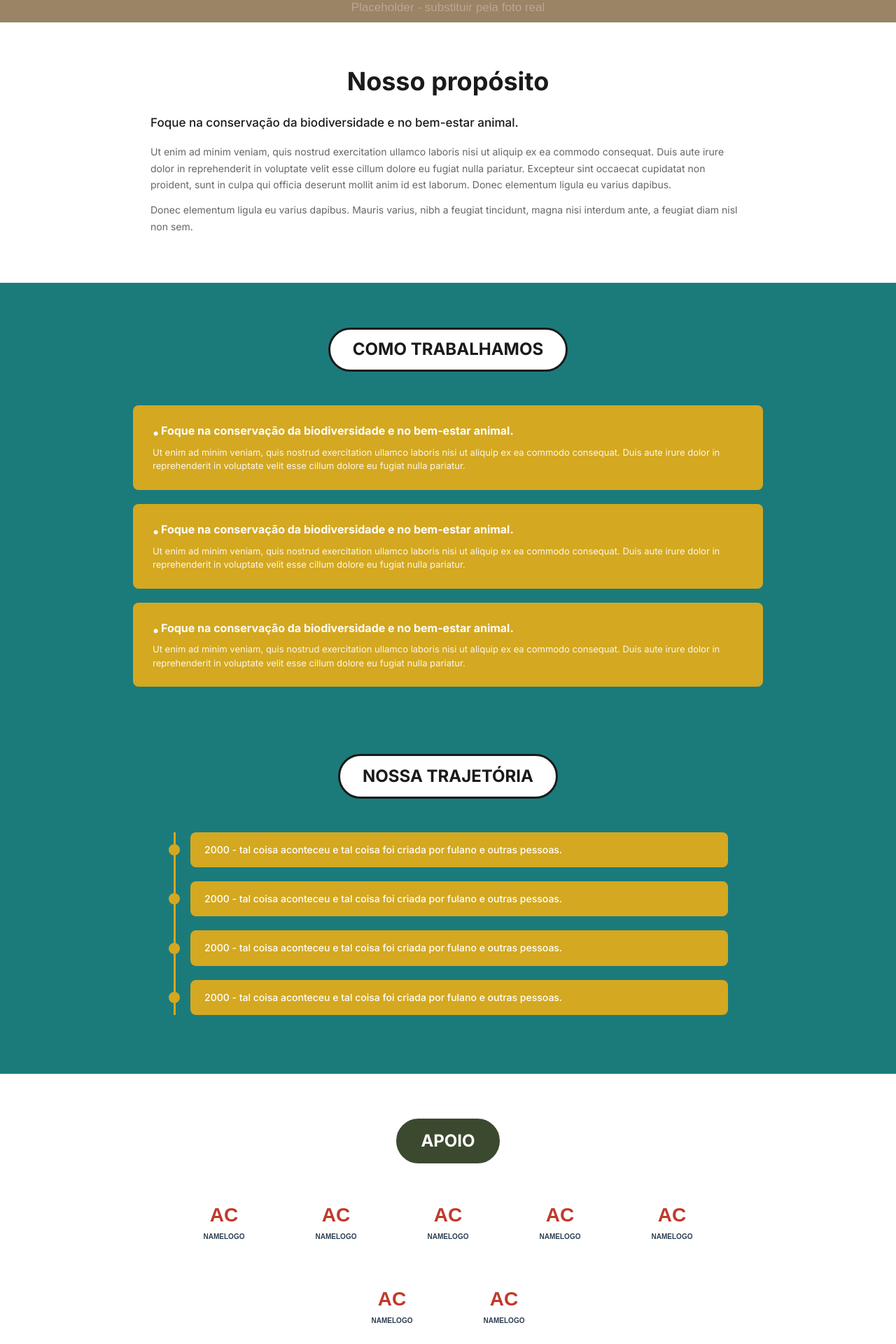
After one commit to fabianomachado84/Bioparque-Macuco, a Django app: page /sobre/ in a window 1280 px wide. The commit adds this page. Shown: the part 520-2440 px from the top of the page at 70% size. Run offline with Django 5.2, Linux system fonts and the light colour scheme.

Commit message:
Creating "about us" page

```diff
--- a/core/settings.py
+++ b/core/settings.py
@@ -60,7 +60,7 @@ ROOT_URLCONF = 'core.urls'
 TEMPLATES = [
     {
         'BACKEND': 'django.template.backends.django.DjangoTemplates',
-        'DIRS': [],
+        'DIRS': [BASE_DIR / 'templates'],
         'APP_DIRS': True,
         'OPTIONS': {
             'context_processors': [
--- a/core/urls.py
+++ b/core/urls.py
@@ -16,6 +16,7 @@ Including another URLconf
 """
 from django.contrib import admin
 from django.urls import path
+from django.views.generic import TemplateView
 
 
 admin.site.site_header = "Portal Macuco"
@@ -23,5 +24,7 @@ admin.site.site_title = "Portal Bioparque Macuco"
 admin.site.index_title = "MacucoAdmin"
 
 urlpatterns = [
+    path('', TemplateView.as_view(template_name='home.html'), name='home'),
+    path('sobre/', TemplateView.as_view(template_name='sobre.html'), name='sobre'),
     path('admin/', admin.site.urls),
 ]
--- a/static/css/style.css
+++ b/static/css/style.css
@@ -467,6 +467,239 @@ ul {
     opacity: 0.7;
 }
 
+/* ===== Sobre - Hero ===== */
+.sobre-hero {
+    width: 100%;
+    overflow: hidden;
+}
+
+.sobre-hero img {
+    width: 100%;
+    height: 480px;
+    object-fit: cover;
+}
+
+/* ===== Nosso Propósito ===== */
+.proposito {
+    background-color: var(--color-white);
+    padding: 3.5rem 1.5rem;
+}
+
+.proposito__container {
+    max-width: 850px;
+    margin: 0 auto;
+}
+
+.proposito__title {
+    font-size: 2.25rem;
+    font-weight: 700;
+    text-align: center;
+    margin-bottom: 1rem;
+    color: var(--color-black);
+}
+
+.proposito__subtitle {
+    font-size: 1.0625rem;
+    font-weight: 500;
+    margin-bottom: 1rem;
+    color: var(--color-black);
+}
+
+.proposito__text {
+    font-size: 0.875rem;
+    line-height: 1.7;
+    color: var(--color-gray);
+    margin-bottom: 0.75rem;
+}
+
+/* ===== Como Trabalhamos ===== */
+.como-trabalhamos {
+    background-color: var(--color-teal);
+    padding: 4rem 1.5rem;
+}
+
+.como-trabalhamos__container {
+    max-width: var(--max-width);
+    margin: 0 auto;
+    text-align: center;
+}
+
+.como-trabalhamos__grid {
+    display: flex;
+    flex-direction: column;
+    gap: 1.25rem;
+    max-width: 900px;
+    margin: 0 auto;
+}
+
+.card-trabalho {
+    background-color: var(--color-yellow);
+    border-radius: 8px;
+    padding: 1.5rem 1.75rem;
+    text-align: left;
+}
+
+.card-trabalho__title {
+    font-size: 1rem;
+    font-weight: 700;
+    margin-bottom: 0.5rem;
+    padding-left: 0.75rem;
+    position: relative;
+    color: var(--color-white);
+}
+
+.card-trabalho__title::before {
+    content: '•';
+    position: absolute;
+    left: 0;
+    font-size: 1.2rem;
+}
+
+.card-trabalho__desc {
+    font-size: 0.8125rem;
+    line-height: 1.5;
+    color: var(--color-white);
+    opacity: 0.9;
+}
+
+/* ===== Nossa Trajetória ===== */
+.trajetoria {
+    background-color: var(--color-teal);
+    padding: 2rem 1.5rem 4rem;
+}
+
+.trajetoria__container {
+    max-width: var(--max-width);
+    margin: 0 auto;
+    text-align: center;
+}
+
+.timeline {
+    max-width: 800px;
+    margin: 0 auto;
+    position: relative;
+    padding-left: 2rem;
+}
+
+.timeline::before {
+    content: '';
+    position: absolute;
+    left: 8px;
+    top: 0;
+    bottom: 0;
+    width: 3px;
+    background-color: var(--color-yellow);
+}
+
+.timeline__item {
+    position: relative;
+    margin-bottom: 1.25rem;
+    display: flex;
+    align-items: center;
+}
+
+.timeline__dot {
+    position: absolute;
+    left: -2rem;
+    width: 16px;
+    height: 16px;
+    background-color: var(--color-yellow);
+    border-radius: 50%;
+    top: 50%;
+    transform: translateY(-50%);
+    z-index: 1;
+    margin-left: 1px;
+}
+
+.timeline__content {
+    background-color: var(--color-yellow);
+    border-radius: 8px;
+    padding: 0.875rem 1.25rem;
+    flex: 1;
+}
+
+.timeline__content p {
+    font-size: 0.875rem;
+    color: var(--color-white);
+    font-weight: 500;
+    text-align: left;
+}
+
+/* ===== Apoio ===== */
+.apoio {
+    background-color: var(--color-white);
+    padding: 4rem 1.5rem;
+}
+
+.apoio__container {
+    max-width: var(--max-width);
+    margin: 0 auto;
+    text-align: center;
+}
+
+.section-title--dark {
+    background-color: var(--color-green-dark);
+    color: var(--color-white);
+    border-color: var(--color-green-dark);
+}
+
+.apoio__grid {
+    display: flex;
+    flex-wrap: wrap;
+    justify-content: center;
+    gap: 2.5rem;
+    max-width: 800px;
+    margin: 0 auto;
+}
+
+.apoio__logo-item {
+    width: 120px;
+    flex-shrink: 0;
+}
+
+.apoio__logo-item img {
+    width: 120px;
+    height: 80px;
+    object-fit: contain;
+}
+
+/* ===== Nosso Espaço ===== */
+.espaco {
+    background-color: var(--color-white);
+    padding: 2rem 1.5rem 4rem;
+}
+
+.espaco__container {
+    max-width: 700px;
+    margin: 0 auto;
+    text-align: center;
+}
+
+.espaco__title {
+    font-size: 2rem;
+    font-weight: 700;
+    margin-bottom: 2rem;
+    color: var(--color-black);
+}
+
+.espaco__grid {
+    display: grid;
+    grid-template-columns: repeat(3, 1fr);
+    gap: 0.5rem;
+}
+
+.espaco__item {
+    border-radius: 12px;
+    overflow: hidden;
+    aspect-ratio: 1;
+}
+
+.espaco__item img {
+    width: 100%;
+    height: 100%;
+    object-fit: cover;
+}
+
 /* ===== Responsivo ===== */
 
 @media (max-width: 1024px) {
@@ -546,6 +779,22 @@ ul {
         font-size: 1.2rem;
         padding: 0.5rem 1.5rem;
     }
+
+    .sobre-hero img {
+        height: 280px;
+    }
+
+    .proposito__title {
+        font-size: 1.75rem;
+    }
+
+    .espaco__grid {
+        grid-template-columns: repeat(2, 1fr);
+    }
+
+    .apoio__logo-item {
+        width: 90px;
+    }
 }
 
 @media (max-width: 480px) {
--- a/templates/base.html
+++ b/templates/base.html
@@ -9,7 +9,7 @@
     <link rel="preconnect" href="https://fonts.googleapis.com">
     <link rel="preconnect" href="https://fonts.gstatic.com" crossorigin>
     <link href="https://fonts.googleapis.com/css2?family=Inter:wght@400;500;600;700;800&display=swap" rel="stylesheet">
-    <link rel="stylesheet" href="{% static 'css/style.css' %}">
+    <link rel="stylesheet" href="{% static 'css/style.css' %}?v=2">
     {% block extra_css %}{% endblock %}
 </head>
 <body>
@@ -28,8 +28,8 @@
 
             <nav class="header__nav" role="navigation">
                 <ul class="header__nav-list">
-                    <li><a href="#cronograma" class="header__nav-link">Cronograma</a></li>
-                    <li><a href="#sobre" class="header__nav-link">Sobre nós</a></li>
+                    <li><a href="{% url 'home' %}#cronograma" class="header__nav-link">Cronograma</a></li>
+                    <li><a href="{% url 'sobre' %}" class="header__nav-link">Sobre nós</a></li>
                     <li><a href="#contato" class="header__nav-link">Contato</a></li>
                 </ul>
                 <a href="#participe" class="btn btn--primary header__cta">PARTICIPE AGORA</a>
--- /dev/null
+++ b/templates/sobre.html
@@ -0,0 +1,155 @@
+{% extends 'base.html' %}
+{% load static %}
+
+{% block title %}Sobre Nós - Bioparque Macuco{% endblock %}
+
+{% block content %}
+
+<!-- Hero Image -->
+<section class="sobre-hero">
+    <img src="{% static 'images/sobre-hero.svg' %}" alt="Animais do Bioparque Macuco">
+</section>
+
+<!-- Nosso Propósito -->
+<section class="proposito">
+    <div class="proposito__container">
+        <h2 class="proposito__title">Nosso propósito</h2>
+        <p class="proposito__subtitle">Foque na conservação da biodiversidade e no bem-estar animal.</p>
+        <p class="proposito__text">
+            Ut enim ad minim veniam, quis nostrud exercitation ullamco laboris nisi ut aliquip ex ea commodo consequat.
+            Duis aute irure dolor in reprehenderit in voluptate velit esse cillum dolore eu fugiat nulla pariatur.
+            Excepteur sint occaecat cupidatat non proident, sunt in culpa qui officia deserunt mollit anim id est laborum.
+            Donec elementum ligula eu varius dapibus.
+        </p>
+        <p class="proposito__text">
+            Donec elementum ligula eu varius dapibus. Mauris varius, nibh a feugiat tincidunt,
+            magna nisi interdum ante, a feugiat diam nisl non sem.
+        </p>
+    </div>
+</section>
+
+<!-- Como Trabalhamos -->
+<section class="como-trabalhamos">
+    <div class="como-trabalhamos__container">
+        <h2 class="section-title">COMO TRABALHAMOS</h2>
+
+        <div class="como-trabalhamos__grid">
+            <div class="card-trabalho">
+                <h3 class="card-trabalho__title">Foque na conservação da biodiversidade e no bem-estar animal.</h3>
+                <p class="card-trabalho__desc">
+                    Ut enim ad minim veniam, quis nostrud exercitation ullamco laboris nisi ut aliquip ex ea commodo consequat.
+                    Duis aute irure dolor in reprehenderit in voluptate velit esse cillum dolore eu fugiat nulla pariatur.
+                </p>
+            </div>
+            <div class="card-trabalho">
+                <h3 class="card-trabalho__title">Foque na conservação da biodiversidade e no bem-estar animal.</h3>
+                <p class="card-trabalho__desc">
+                    Ut enim ad minim veniam, quis nostrud exercitation ullamco laboris nisi ut aliquip ex ea commodo consequat.
+                    Duis aute irure dolor in reprehenderit in voluptate velit esse cillum dolore eu fugiat nulla pariatur.
+                </p>
+            </div>
+            <div class="card-trabalho">
+                <h3 class="card-trabalho__title">Foque na conservação da biodiversidade e no bem-estar animal.</h3>
+                <p class="card-trabalho__desc">
+                    Ut enim ad minim veniam, quis nostrud exercitation ullamco laboris nisi ut aliquip ex ea commodo consequat.
+                    Duis aute irure dolor in reprehenderit in voluptate velit esse cillum dolore eu fugiat nulla pariatur.
+                </p>
+            </div>
+        </div>
+    </div>
+</section>
+
+<!-- Nossa Trajetória -->
+<section class="trajetoria">
+    <div class="trajetoria__container">
+        <h2 class="section-title">NOSSA TRAJETÓRIA</h2>
+
+        <div class="timeline">
+            <div class="timeline__item">
+                <div class="timeline__dot"></div>
+                <div class="timeline__content">
+                    <p>2000 - tal coisa aconteceu e tal coisa foi criada por fulano e outras pessoas.</p>
+                </div>
+            </div>
+            <div class="timeline__item">
+                <div class="timeline__dot"></div>
+                <div class="timeline__content">
+                    <p>2000 - tal coisa aconteceu e tal coisa foi criada por fulano e outras pessoas.</p>
+                </div>
+            </div>
+            <div class="timeline__item">
+                <div class="timeline__dot"></div>
+                <div class="timeline__content">
+                    <p>2000 - tal coisa aconteceu e tal coisa foi criada por fulano e outras pessoas.</p>
+                </div>
+            </div>
+            <div class="timeline__item">
+                <div class="timeline__dot"></div>
+                <div class="timeline__content">
+                    <p>2000 - tal coisa aconteceu e tal coisa foi criada por fulano e outras pessoas.</p>
+                </div>
+            </div>
+        </div>
+    </div>
+</section>
+
+<!-- Apoio -->
+<section class="apoio">
+    <div class="apoio__container">
+        <h2 class="section-title section-title--dark">APOIO</h2>
+
+        <div class="apoio__grid">
+            <div class="apoio__logo-item">
+                <img src="{% static 'images/apoio-placeholder.svg' %}" alt="Apoiador">
+            </div>
+            <div class="apoio__logo-item">
+                <img src="{% static 'images/apoio-placeholder.svg' %}" alt="Apoiador">
+            </div>
+            <div class="apoio__logo-item">
+                <img src="{% static 'images/apoio-placeholder.svg' %}" alt="Apoiador">
+            </div>
+            <div class="apoio__logo-item">
+                <img src="{% static 'images/apoio-placeholder.svg' %}" alt="Apoiador">
+            </div>
+            <div class="apoio__logo-item">
+                <img src="{% static 'images/apoio-placeholder.svg' %}" alt="Apoiador">
+            </div>
+            <div class="apoio__logo-item">
+                <img src="{% static 'images/apoio-placeholder.svg' %}" alt="Apoiador">
+            </div>
+            <div class="apoio__logo-item">
+                <img src="{% static 'images/apoio-placeholder.svg' %}" alt="Apoiador">
+            </div>
+        </div>
+    </div>
+</section>
+
+<!-- Nosso Espaço -->
+<section class="espaco">
+    <div class="espaco__container">
+        <h2 class="espaco__title">Nosso espaço</h2>
+
+        <div class="espaco__grid">
+            <div class="espaco__item">
+                <img src="{% static 'images/espaco-placeholder.svg' %}" alt="Nosso espaço">
+            </div>
+            <div class="espaco__item">
+                <img src="{% static 'images/espaco-placeholder.svg' %}" alt="Nosso espaço">
+            </div>
+            <div class="espaco__item">
+                <img src="{% static 'images/espaco-placeholder.svg' %}" alt="Nosso espaço">
+            </div>
+            <div class="espaco__item">
+                <img src="{% static 'images/espaco-placeholder.svg' %}" alt="Nosso espaço">
+            </div>
+            <div class="espaco__item">
+                <img src="{% static 'images/espaco-placeholder.svg' %}" alt="Nosso espaço">
+            </div>
+            <div class="espaco__item">
+                <img src="{% static 'images/espaco-placeholder.svg' %}" alt="Nosso espaço">
+            </div>
+        </div>
+    </div>
+</section>
+
+{% endblock %}
```
Also changed, not shown: static/images/apoio-placeholder.svg (added), static/images/curso-placeholder.svg, static/images/espaco-placeholder.svg (added), static/images/hero.svg, static/images/logo.svg, static/images/sobre-hero.svg (added).
